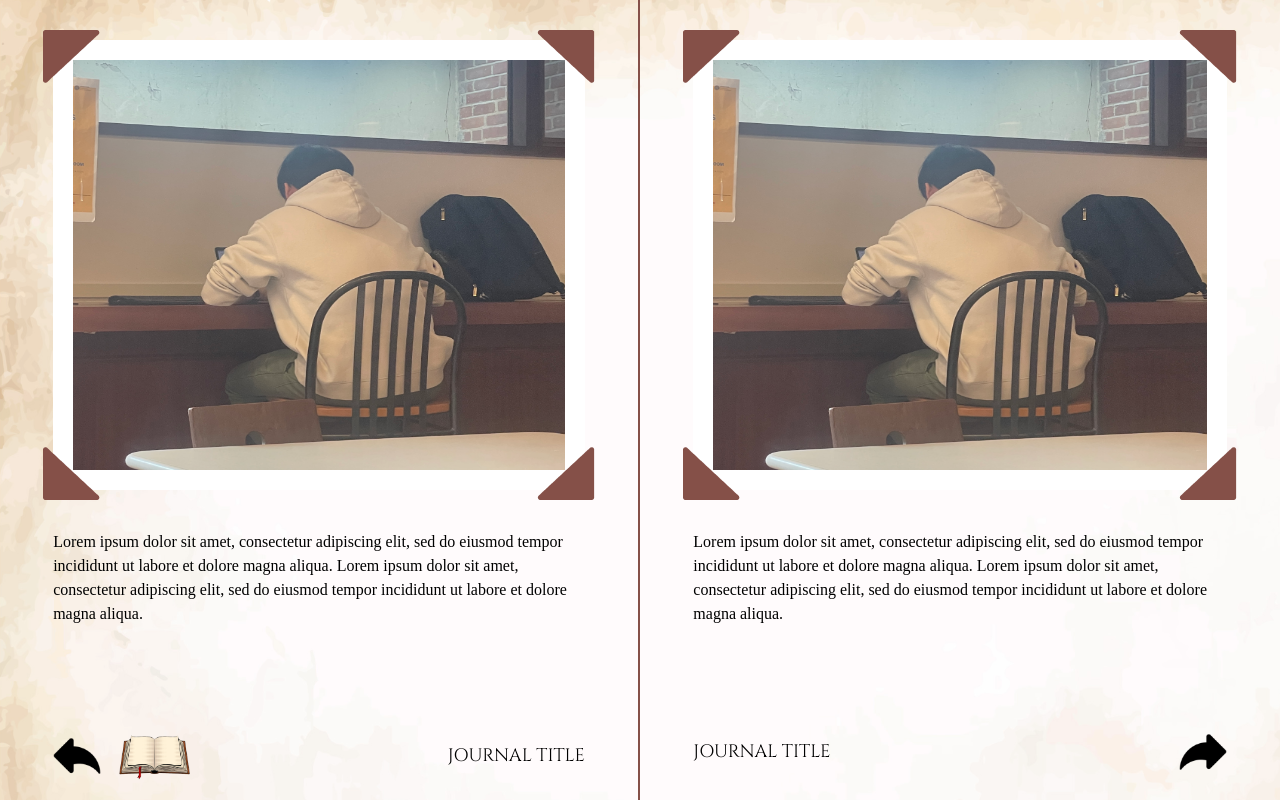
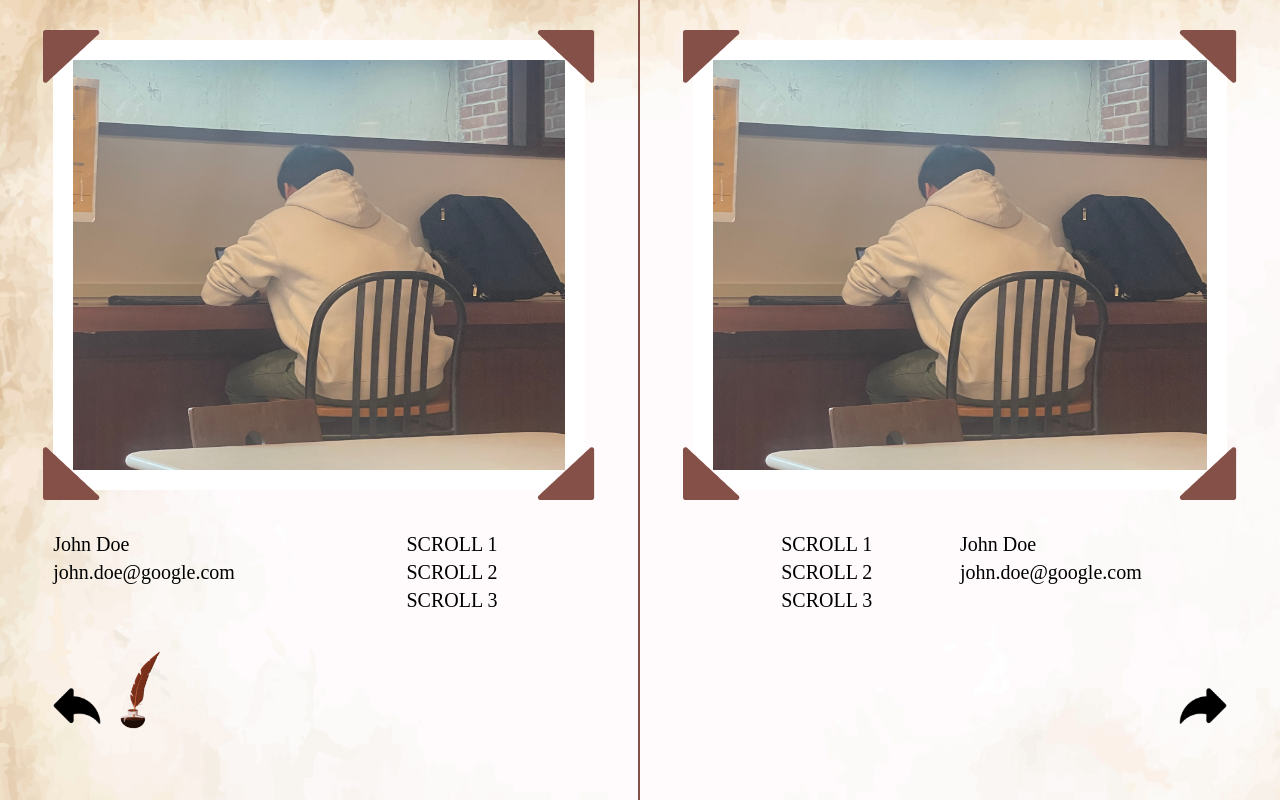
Before and after one commit to prash-red/memorify, a React (Create React App) app in the folder front-end/: page /album in a window 1280 px wide. Built offline with nearby package versions, Linux system fonts and the light colour scheme; a web font is replaced by a local one.

Commit message:
Changes to album page

```diff
--- a/front-end/src/pages/Album.js
+++ b/front-end/src/pages/Album.js
@@ -8,6 +8,7 @@ import topleft from "./assets/top-left.png";
 import topright from "./assets/top-right.png";
 import botleft from "./assets/bot-left.png";
 import botright from "./assets/bot-right.png";
+import write from "./assets/write.png";
 
 export const Album = () => {
     const navigate = useNavigate();
@@ -28,24 +29,30 @@ export const Album = () => {
                         <img src={page} alt="Entry Image" className="w-full max-h-full h-auto z-0" />
                     </div>
 
-                    <div id="quattro" className="w-full text-left mt-10">
-                    Lorem ipsum dolor sit amet, consectetur adipiscing elit, sed do eiusmod tempor incididunt ut labore
-                    et dolore magna aliqua. Lorem ipsum dolor sit amet, consectetur adipiscing elit, sed do eiusmod tempor
-                    incididunt ut labore et dolore magna aliqua.
+                    <div id="quattro" className="w-full h-1/3 text-xl text-left mt-10 flex flex-row">
+                        <div className="w-1/2 h-full flex flex-col justify-between">
+                            <div className="w-full h-full flex flex-col">
+                                <span>John Doe </span>
+                                <span>john.doe@google.com</span>
+                            </div>
+
+                            <div className="flex flex-row items-end space-x-4">
+                                <button><img src={back} alt="Previous page" className="h-12"/></button>
+                                <button><img src={write} alt="New Journal" className="h-20"/></button>
+                            </div>
+                        </div>
+
+                        <div className="w-1/2 h-full flex flex-col items-center">
+                            <span>SCROLL 1</span>
+                            <span>SCROLL 2</span>
+                            <span>SCROLL 3</span>
+                        </div>
                     </div>
-                </div>
-
-                <div className="w-10/12 flex flex-row items-center justify-between mt-32">
-                    <div className="flex flex-row items-center justify-center space-x-4">
-                        <button><img src={back} alt="Previous page" className="h-12"/></button>
-                        <button><img src={gallery} alt="Album Gallery" className="h-14"/></button>
-                    </div>
-                    <h2 id="cinzel-light" className="font-medium text-lg">JOURNAL TITLE</h2>
                 </div>
             </div>
 
             <div className="h-full w-1/2 flex flex-col items-center">
-                <div className="h-3/4 w-10/12">
+            <div className="h-3/4 w-10/12">
                     <div className="relative h-3/4 w-full bg-white mt-10 p-5">
                         <img src={topleft} alt="corner" className="absolute top-[-10px] left-[-10px] z-10" />
                         <img src={topright} alt="corner" className="absolute top-[-10px] right-[-10px] z-10" />
@@ -54,16 +61,24 @@ export const Album = () => {
                         <img src={page} alt="Entry Image" className="w-full max-h-full h-auto z-0" />
                     </div>
 
-                    <div id="quattro" className="w-full text-left mt-10">
-                    Lorem ipsum dolor sit amet, consectetur adipiscing elit, sed do eiusmod tempor incididunt ut labore
-                    et dolore magna aliqua. Lorem ipsum dolor sit amet, consectetur adipiscing elit, sed do eiusmod tempor
-                    incididunt ut labore et dolore magna aliqua.
+                    <div id="quattro" className="w-full h-1/3 text-xl text-left mt-10 flex flex-row">
+                        <div className="w-1/2 h-full flex flex-col items-center">
+                            <span>SCROLL 1</span>
+                            <span>SCROLL 2</span>
+                            <span>SCROLL 3</span>
+                        </div>
+
+                        <div className="w-1/2 h-full flex flex-col justify-between">
+                            <div className="w-full h-full flex flex-col">
+                                <span>John Doe </span>
+                                <span>john.doe@google.com</span>
+                            </div>
+
+                            <div className="flex flex-row items-end justify-end space-x-4">
+                                <button><img src={next} alt="Previous page" className="h-12"/></button>
+                            </div>
+                        </div>
                     </div>
-                </div>
-
-                <div className="w-10/12 flex flex-row items-center justify-between mt-32">
-                    <h2 id="cinzel-light" className="font-medium text-lg">JOURNAL TITLE</h2>
-                    <button><img src={next} alt="Previous page" className="h-12"/></button>
                 </div>
             </div>
         </div>
--- a/front-end/src/pages/Journal.js
+++ b/front-end/src/pages/Journal.js
@@ -32,7 +32,6 @@ export const Journal = () => {
                             placeholder="Enter your journal entry here."
                             className="w-[33vw] h-[55vh] ml-4 p-2 absolute top-[27vh] left-[8vw] bg-transparent overflow-auto"
                         />
-
 
                         <img src={entry} alt="journal entry" className="h-screen w-[55vw] p-5" />
                     </div>
```
Also changed, not shown: front-end/src/pages/assets/write.png (added).
